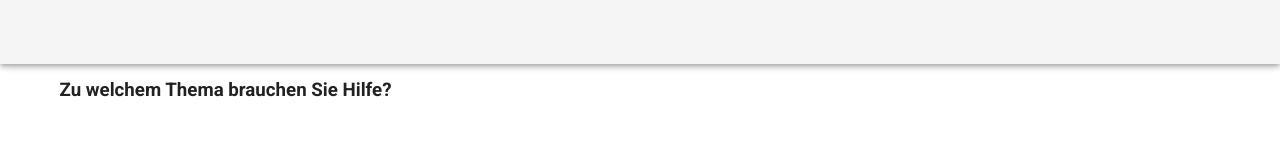
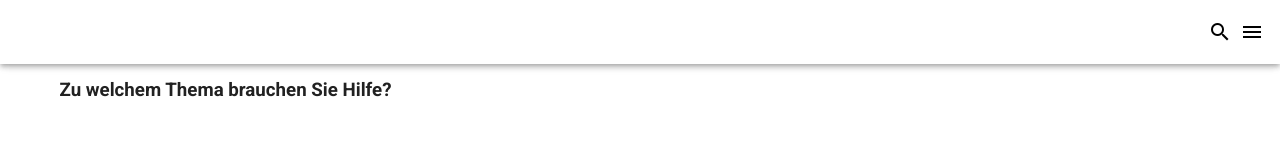
Before and after one commit to fruendinne/bernhackt-support-app, a Vue app: page / in a window 1280 px wide. Shown: the top 160 px of the page. Built offline with nearby package versions, Linux system fonts and the light colour scheme.

Commit message:
finito bis dario. däppbao

```diff
--- a/src/App.vue
+++ b/src/App.vue
@@ -1,6 +1,20 @@
 <template>
   <v-app>
-    <v-app-bar app>
+    <v-app-bar color="white" app>
+      <v-img
+          class="mx-2"
+          src="./assets/Quickline_Logo_RGB_positiv.png"
+          max-height="40"
+          max-width="80"
+          contain
+      ></v-img>
+      <v-spacer></v-spacer>
+      <v-icon class="pa-2" color="black">
+        mdi-magnify
+      </v-icon>
+      <v-icon color="black">
+        mdi-menu
+      </v-icon>
     </v-app-bar>
     <v-main>
       <v-container class="fill-height align-start">
@@ -11,7 +25,7 @@
           <div>
             <v-row>
               <v-col>
-                <div v-ripple class="sexschen-button">
+                <div class="sexschen-button">
                   <v-avatar class="ma-2" size="96">
                     <img
                         src="https://quickline.ch/media/r0uc4oce/icon_nav_internet.png"
@@ -21,7 +35,7 @@
                 </div>
               </v-col>
               <v-col>
-                <div v-ripple class="sexschen-button">
+                <div class="sexschen-button">
                   <v-avatar class="ma-2" size="96">
                     <img
                         src="https://quickline.ch/media/liyhf3en/icon_nav_tv.png"
@@ -33,7 +47,7 @@
             </v-row>
             <v-row>
               <v-col>
-                <div v-ripple class="sexschen-button">
+                <div class="sexschen-button">
                   <v-avatar class="ma-2" size="96">
                     <img
                         src="https://quickline.ch/media/iv4eq3t3/icon_nav_mobile.png"
@@ -43,7 +57,7 @@
                 </div>
               </v-col>
               <v-col>
-                <div v-ripple class="sexschen-button">
+                <div class="sexschen-button">
                   <v-avatar class="ma-2" size="96">
                     <img
                         src="https://quickline.ch/media/og4jau2b/icon_nav_festnetz.png"
```
Also changed, not shown: src/assets/Quickline_Logo_RGB_positiv.png (added).
